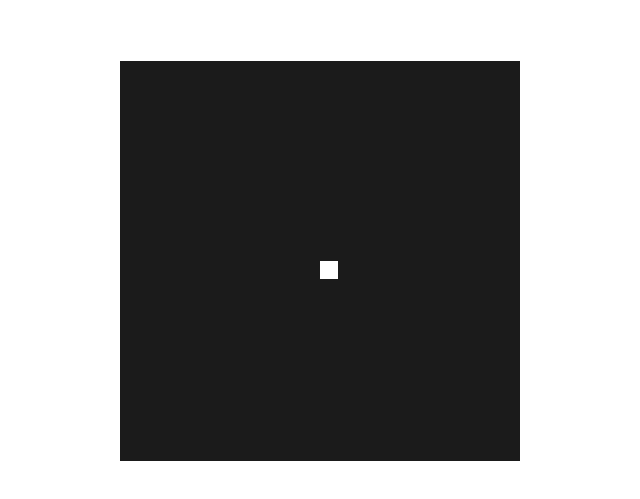
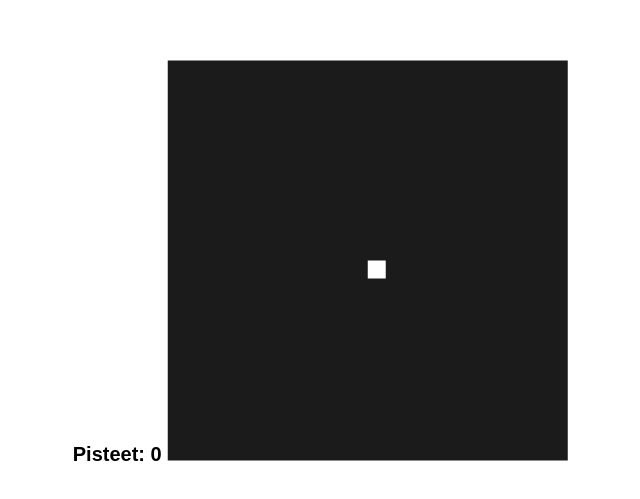
Before and after one commit to vainoruhanen/MatoPeli, a plain HTML site: page index.html in a window 1280 px wide. Shown: the part 137-636 px from the top of the page, without its empty margins (320-960 px from the left). Drawn offline with Linux system fonts and the light colour scheme.

Commit message:
lisäsin pisteet

```diff
--- a/index.html
+++ b/index.html
@@ -12,10 +12,14 @@
       left: 50%;
       top: 50%;
       transform: translate(-50%, -50%);
+      font-size: 20px;
+      font-weight: bold;
+      font-family: Arial, Helvetica, sans-serif;
     }
   </style>
 </head>
 <body>
+  Pisteet: <span id="score">0</span>
   <canvas id="game" width="400" height="400"/>
   <script src="index.js"></script>
 </body>
```
